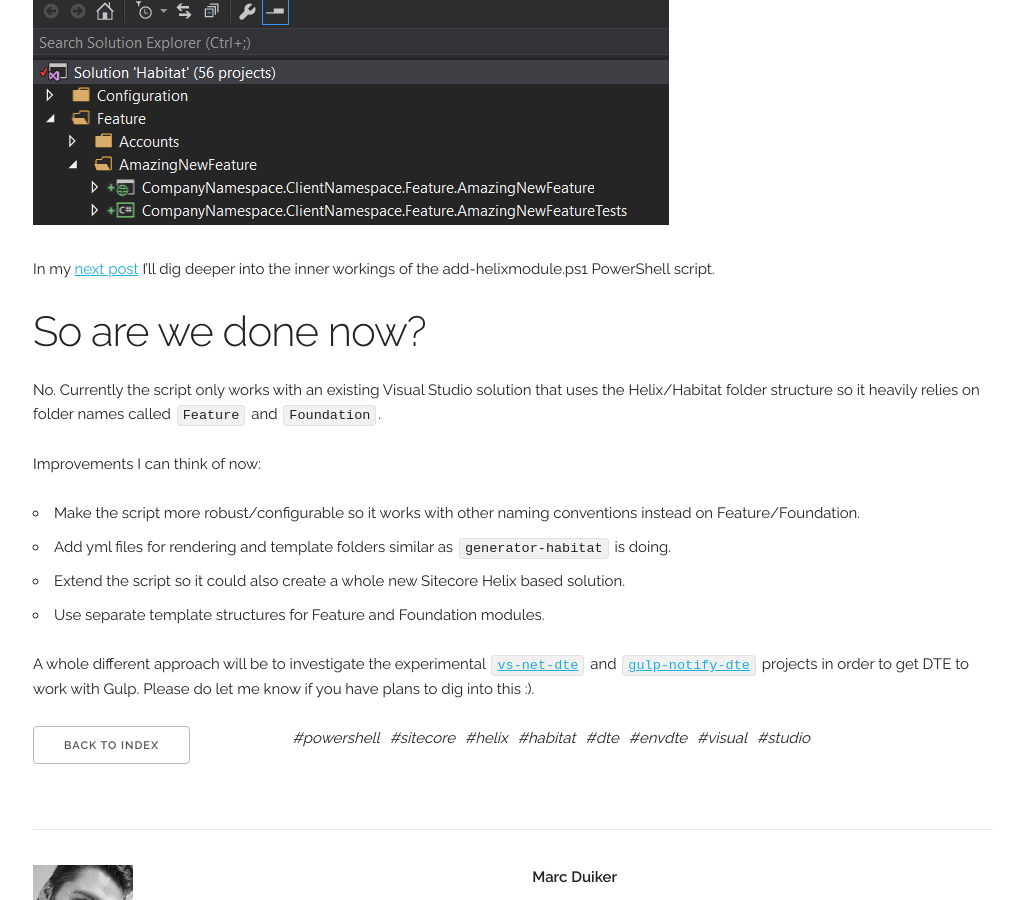
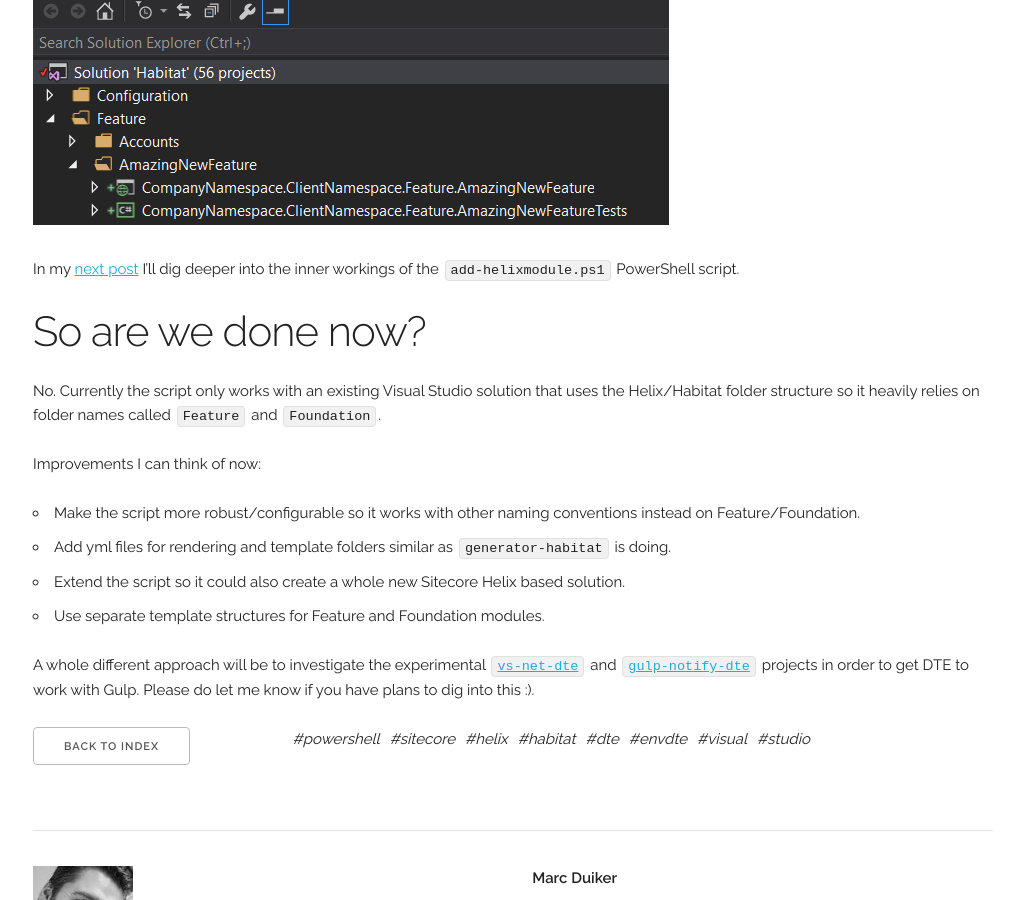
Before and after one commit to marcduiker/marcduiker.github.io, a Jekyll site: the page built from _posts/2016-12-28-hands-on-with-sitecore-helix-using-powershell-add-module.md, in a window 1280 px wide and 900 px high, scrolled down 5228 px. Shown: the whole window, without its empty margins (127-1137 px from the left). Built offline with Jekyll 4.4.1, drawn with Linux system fonts in a browser that asks for light colours; nearby versions of some CDN libraries; a script that is not in the unit is left out; comment, search, counter and statistics services are not loaded.

```diff
--- a/_posts/2016-12-28-hands-on-with-sitecore-helix-using-powershell-add-module.md
+++ b/_posts/2016-12-28-hands-on-with-sitecore-helix-using-powershell-add-module.md
@@ -113,7 +113,7 @@
 <img class="u-max-full-width" src="{{ site.url }}/assets/2016/12/28/solution_explorer.png" alt="Solution Explorer showing the added feature">
 
 In my [next post]({{ site.url }}/2016/12/29/hands-on-with-sitecore-helix-anatomy-add-helix-powershell-script.html) I'll dig deeper
-into the inner workings of the add-helixmodule.ps1 PowerShell script.
+into the inner workings of the `add-helixmodule.ps1` PowerShell script.
 
 ## So are we done now?
 
```
